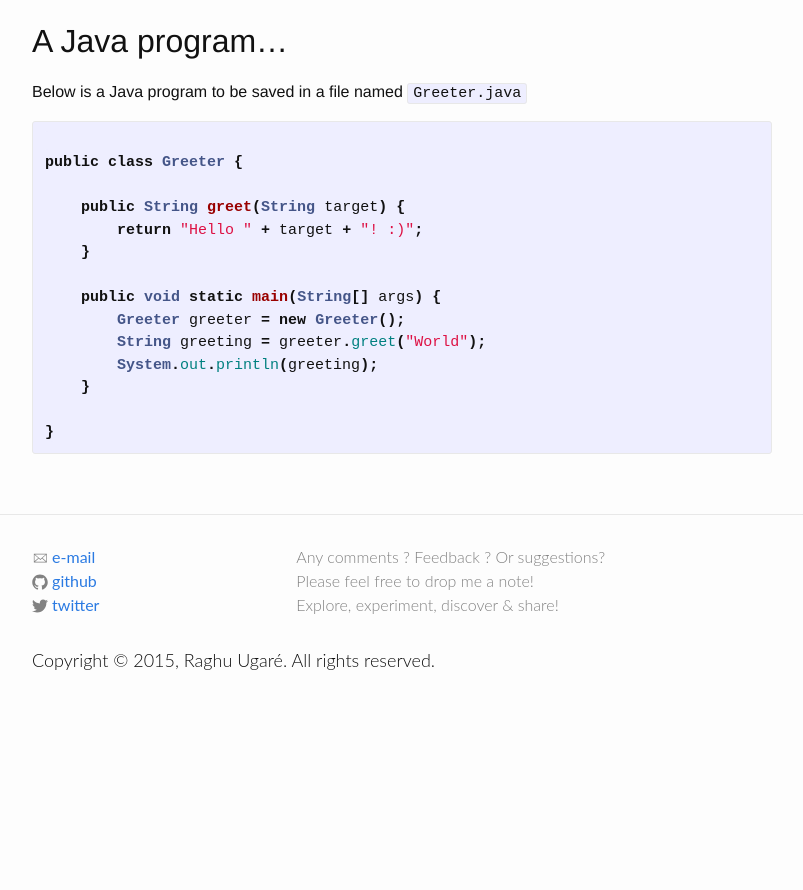
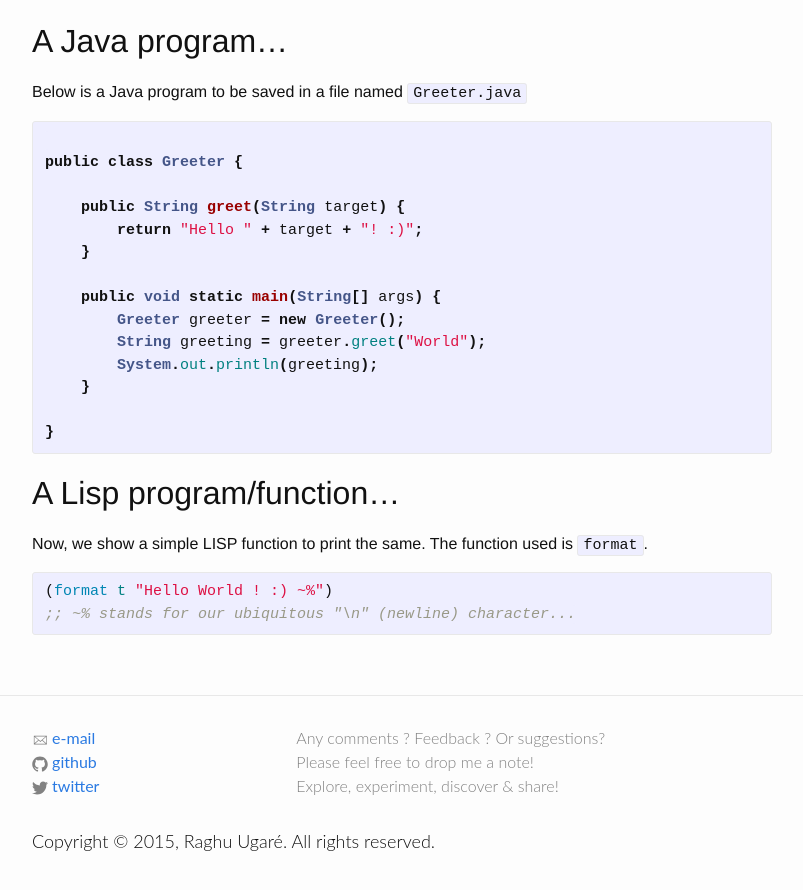
Before and after one commit to raghuugare/raghuugare.bkup, a Jekyll site: the page built from _posts/2014-12-25-hello_world.markdown, in a window 1280 px wide and 900 px high, scrolled down 702 px. Shown: the top 890 px of the window, without its empty margins (238-1041 px from the left). Built offline with Jekyll 4.4.1, drawn with Linux system fonts in a browser that asks for light colours; before the commit the page ends 1421 px from its top, so only the background shows below that.

Commit message:
Added a LISP function too...

```diff
--- a/_posts/2014-12-25-hello_world.markdown
+++ b/_posts/2014-12-25-hello_world.markdown
@@ -51,3 +51,14 @@ public class Greeter {
 }
 
 {% endhighlight %}
+
+## A Lisp program/function...
+
+Now, we show a simple LISP function to print the same. The function used is `format`.
+
+{% highlight lisp %}
+
+(format t "Hello World ! :) ~%")
+;; ~% stands for our ubiquitous "\n" (newline) character...
+
+{% endhighlight %}
```
